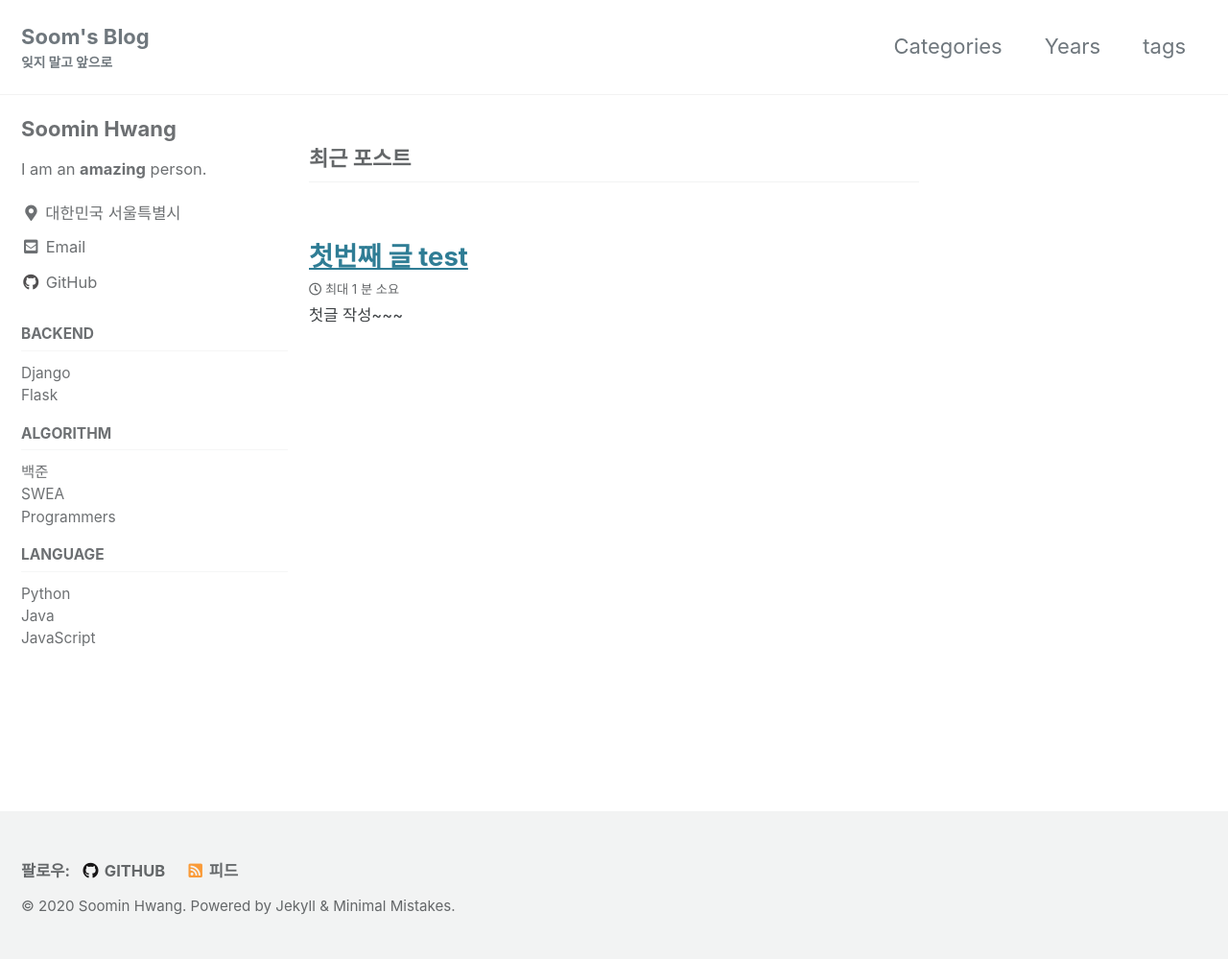
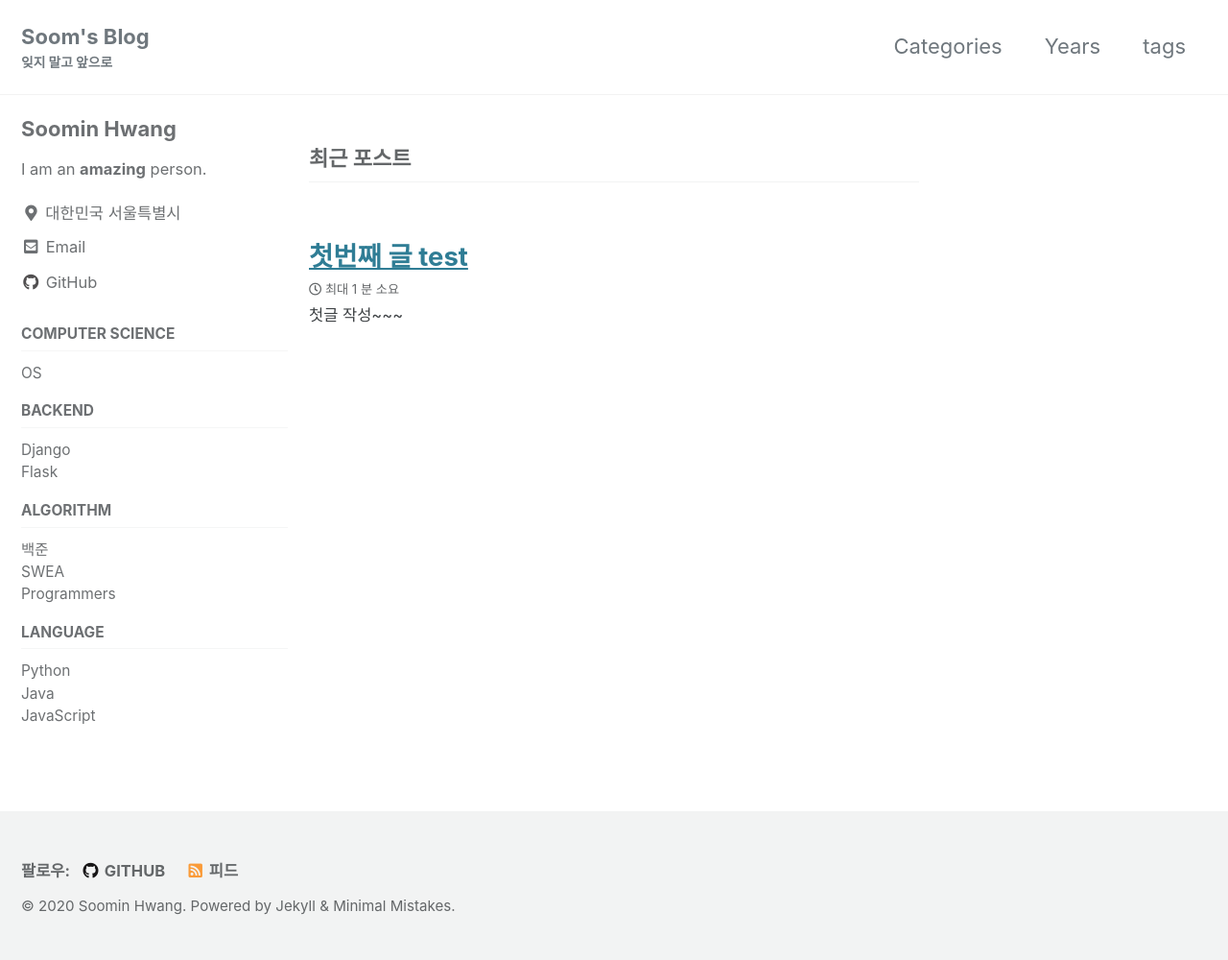
Before and after one commit to smhwang0109/smhwang0109.github.io, a Jekyll site: the page built from index.html, in a window 1280 px wide and 1000 px high. Shown: the whole window at 96% size. Built offline with Jekyll 4.4.1, drawn with Linux system fonts in a browser that asks for light colours; cached includes are drawn as plain includes; the list of posts is cut into pages by our own code.

Commit message:
Create sidebar computer science - os

```diff
--- a/_data/navigation.yml
+++ b/_data/navigation.yml
@@ -8,6 +8,10 @@ main:
     url: /tags/
 
 docs:
+  - title: "Computer Science"
+    children:
+      - title: "OS"
+        url: /categories/os/
   - title: "Backend"
     children:
       - title: "Django"
```
